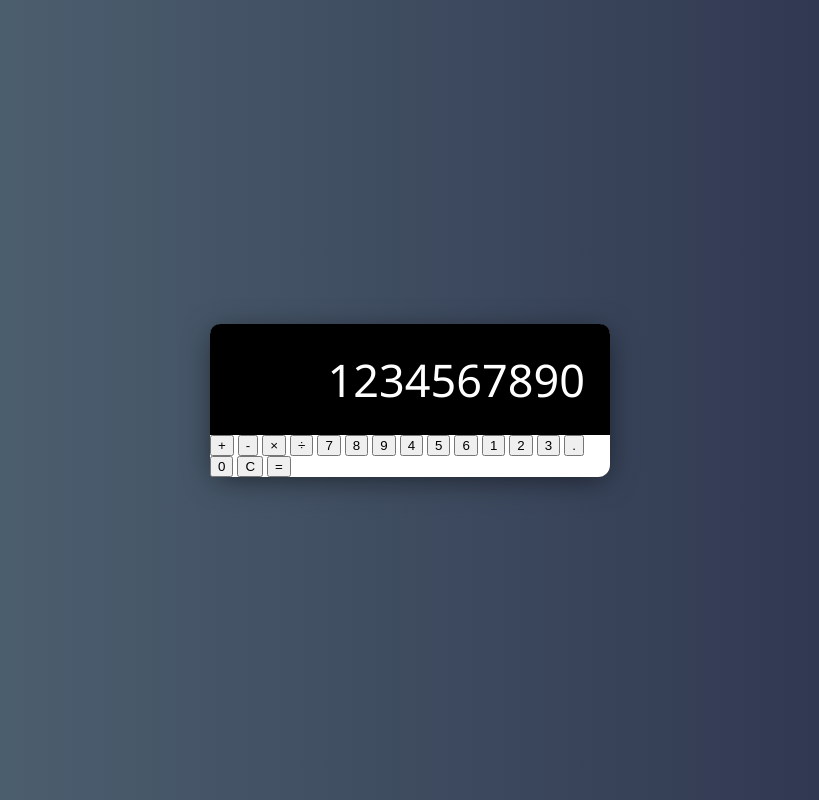
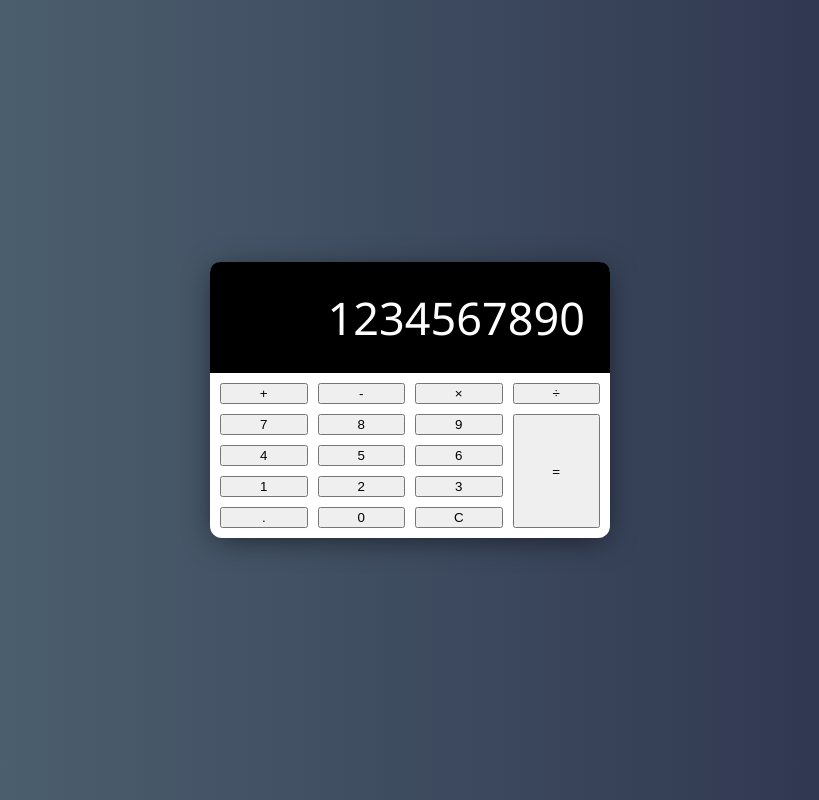
Before and after one commit to LeslieLopez25/calculator, a plain HTML site: page index.html in a window 1280 px wide. Shown: the whole page, without its empty margins (230-1049 px from the left). Drawn offline with Linux system fonts and the light colour scheme.

Commit message:
CSS grid

```diff
--- a/style.css
+++ b/style.css
@@ -56,3 +56,16 @@ body {
 ::-webkit-scrollbar-thumb:hover {
   background: #555;
 }
+
+/* BUTTONS */
+.calculator-buttons {
+  display: grid;
+  grid-template-columns: repeat(4, 1fr);
+  grid-gap: 10px;
+  padding: 10px;
+}
+
+.equal-sign {
+  grid-column: -2;
+  grid-row: 2 / span 4;
+}
```
